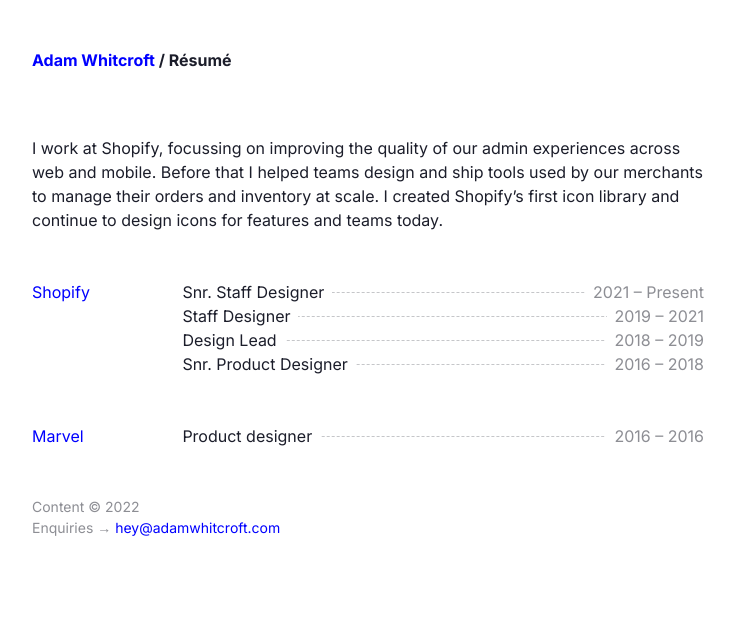
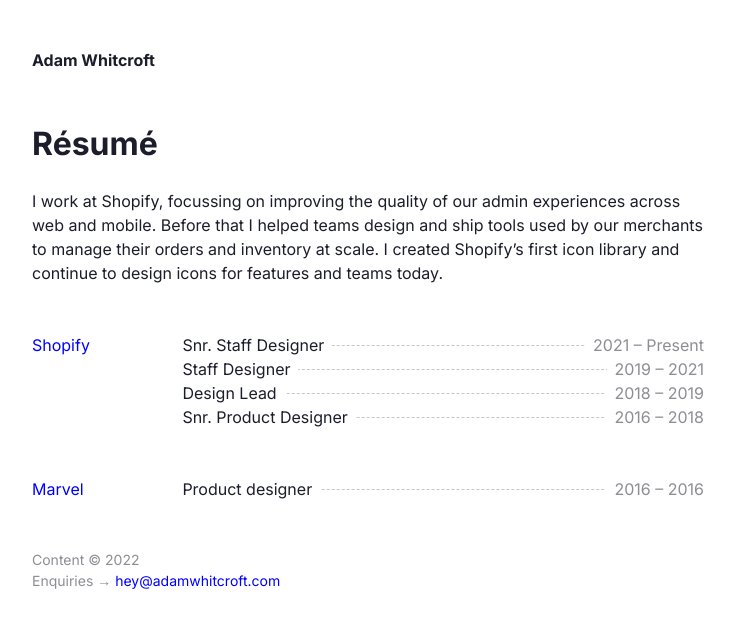
Before and after one commit to AdamWhitcroft/adamwhitcroft.github.io, a Jekyll site: the page built from resume.md, in a window 1280 px wide. Shown: the top 628 px of the page, without its empty margins (272-1007 px from the left). Built offline with Jekyll 4.4.1, drawn with Linux system fonts in a browser that asks for light colours.

Commit message:
playing with js headers

```diff
--- a/_includes/header.html
+++ b/_includes/header.html
@@ -1,12 +1,24 @@
+{% if page.class != "home" %}
+<header id="scrollHeader">
+	<div id="mainNav">
+		<h1>
+			<a href="/">Adam Whitcroft</a>
+		</h1>
+	</div>
+	<div id="scrollNav">
+		<div class="width">
+			<h1 id="pageTitle">
+				Adam Whitcroft's {{page.title}}
+			</h1>
+		</div>
+	</div>
+</header>
+{% else %}
 <header>
-	<!-- <img src="/assets/face.jpeg" alt="" /> -->
 	<h1>
-		{% if page.class != "home" %}
-		<a href="/">Adam Whitcroft</a> / {{ page.title }}
-		{% else %}
 		Adam Whitcroft
 		<span>Product designer</span>
 		<span><a href="https://twitter.com/AdamWhitcroft">@adamwhitcroft</a></span>
-		{% endif %}
 	</h1>
 </header>
+{% endif %}
--- a/_layouts/default.html
+++ b/_layouts/default.html
@@ -25,5 +25,6 @@
         {% include header.html %}
         {% include content.html %}
         {% include footer.html %}
+        {% include js.html %}
     </body>
 </html>
--- a/_sass/_style.scss
+++ b/_sass/_style.scss
@@ -23,9 +23,41 @@
 header {
   @extend .width;
   @extend .clearfix;
-  padding-top: $measure;
-  padding-bottom: $measure;
+  padding-top: $measure / 2;
+  padding-bottom: $measure / 2;
   position: relative;
+
+  #mainNav,
+  #scrollNav {
+    padding-top: $measure / 2;
+    padding-bottom: $measure / 2;
+  }
+
+  #mainNav {
+    opacity: 1;
+
+    &.hidden {
+      opacity: 0;
+    }
+
+  }
+
+  #scrollNav {
+    background-color: rgba(255,255,255,0.6);
+    -webkit-backdrop-filter: blur(12px);
+    backdrop-filter: blur(10px);
+    position: fixed;
+    top: 0;
+    left: 0;
+    right: 0;
+    z-index: 2;
+    display: none;
+
+    &.visible {
+      display: block;
+    }
+
+  }
 
   h1 {
     margin: 0;
@@ -37,23 +69,8 @@
     display: block;
   }
 
-  b {
-    font-weight: initial;
-    @extend .subdued;
-  }
-
-  img {
-    width: $measure;
-    position: absolute;
-    top: 50%;
-    margin-top: -$measure / 2;
-    left: -$measure / 2;
-    border-radius: 100%;
-
-    @media screen and (max-width: $breakpoint-medium) {
-      left: initial;
-      right: $measure / 2;
-    }
+  a {
+    color: $color;
   }
 
 }
--- a/_sass/_type.scss
+++ b/_sass/_type.scss
@@ -10,16 +10,8 @@
   }
 }
 
-h1 {
-  font-size: 1em;
-}
-
-h3 {
-  font-size: 1rem;
-}
-
-main h1,h2,h3,h4,h5,h6 {
-  margin-top: $measure;
+main h1 {
+  margin-top: 0;
 }
 
 a {
```
Also changed, not shown: _includes/js.html (added, +26 -0 lines), icons.md (+2 -0 lines), resume.md (+2 -0 lines).
